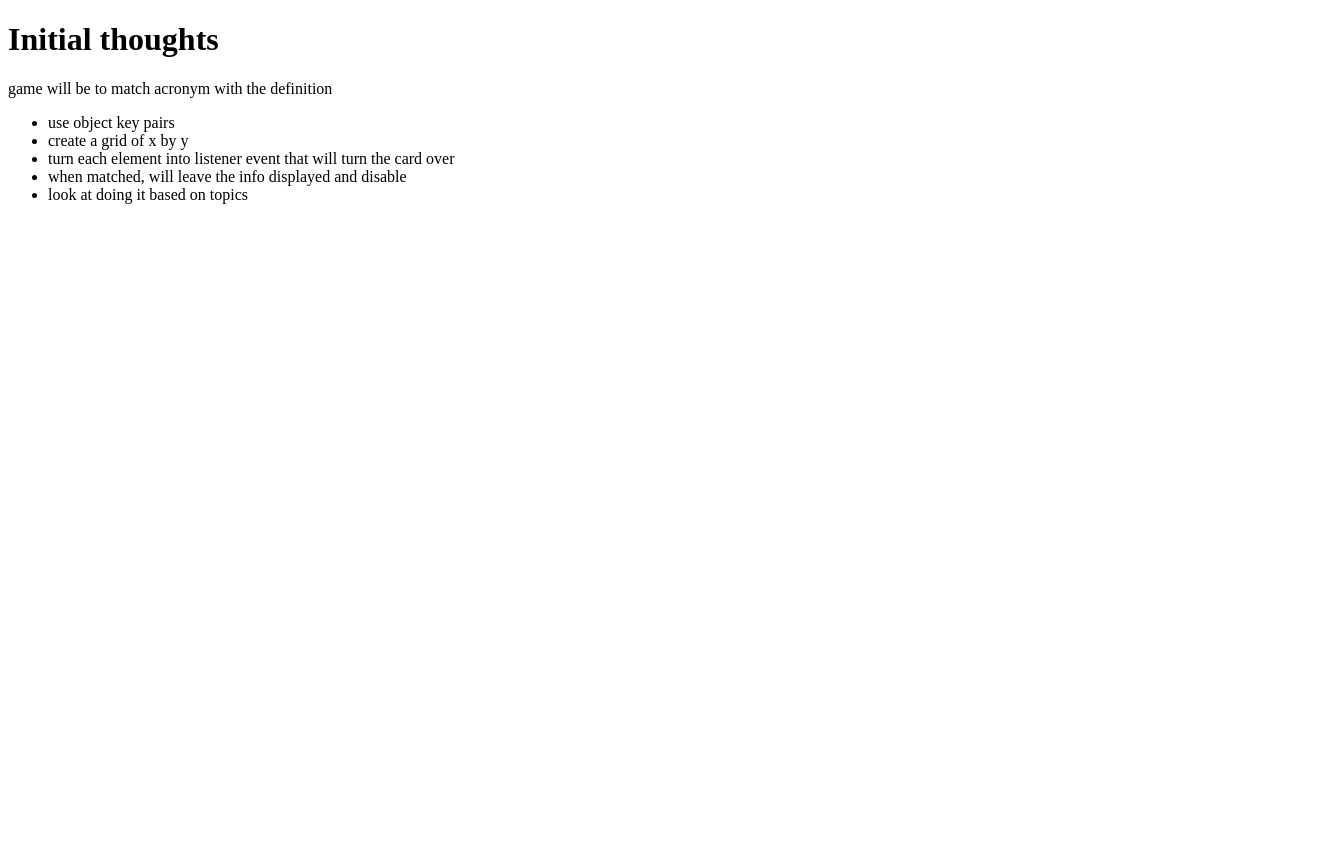
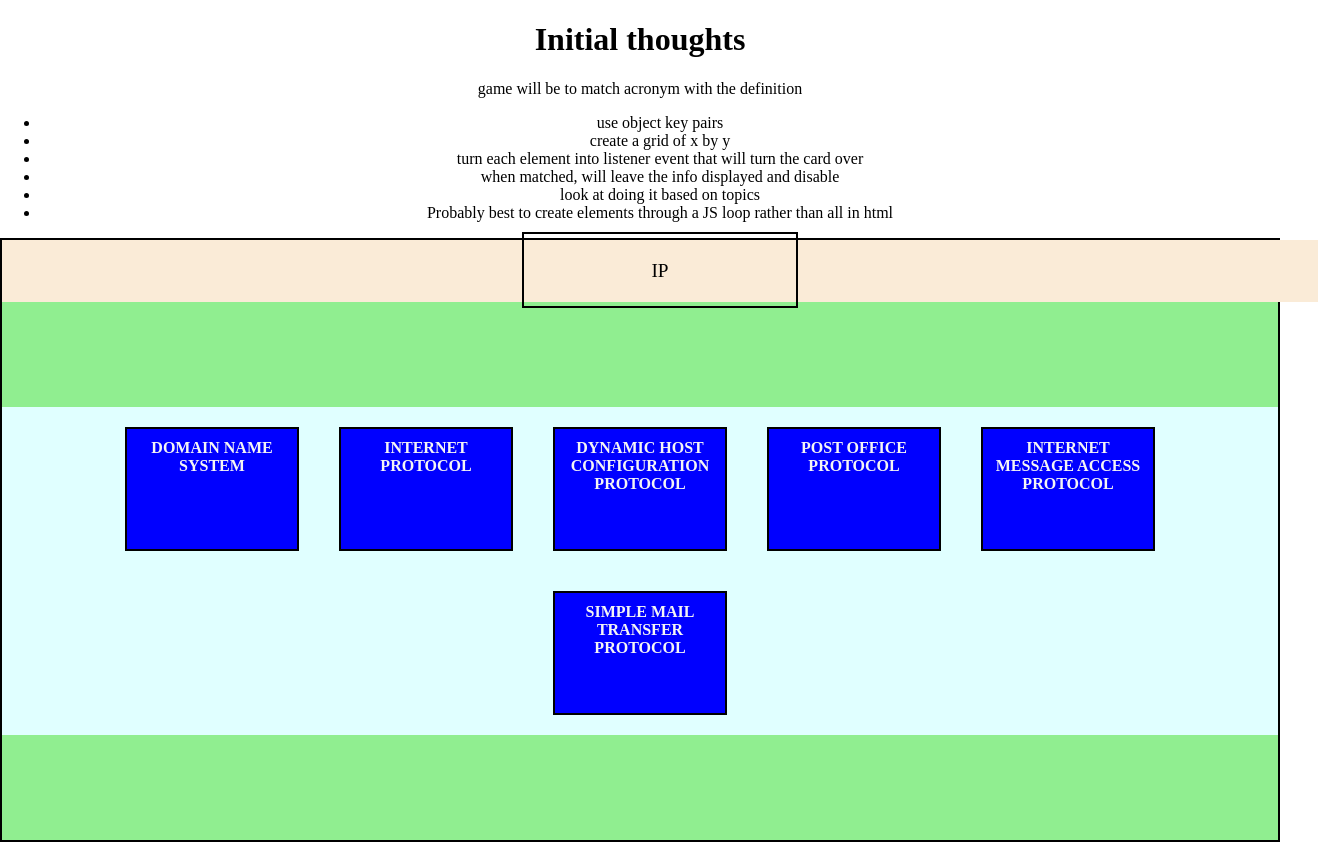
Before and after one commit to clem81/Programming_Projects, a plain HTML site: page Acronym_Match/index.html in a window 1280 px wide. Shown: the whole page, 1318 px wide, since content can reach past the window. Before the commit the page ends 800 px from the top, so only its background shows below. Drawn offline with Linux system fonts and the light colour scheme.

Commit message:
AcronymMatch removing selected items
The program will now remove the items which have been selected correctly from the available options for the next turn

```diff
--- /dev/null
+++ b/Acronym_Match/index.css
@@ -0,0 +1,63 @@
+body {
+  margin: 0;
+  text-align: center;
+}
+
+.container {
+  display: flex;
+  flex-direction: column;
+  padding: 0;
+  min-width: 600px;
+  min-height: 600px;
+  border: 2px solid black;
+  background-color: lightgreen;
+}
+
+.header {
+  height: 10%;
+  width: 100%;
+
+  background-color: antiquewhite;
+  justify-content: center;
+  padding: 20px;
+}
+
+acronym {
+  justify-content: center;
+  align-content: center;
+  border: 2px solid black;
+  color: black;
+  font-size: larger;
+
+  padding: 2% 10% 2% 10%;
+}
+
+.container-body {
+  height: 80%;
+  width: 100%;
+  background-color: lightcyan;
+  display: flex;
+  flex-direction: row;
+  flex-wrap: wrap;
+  justify-content: center;
+  align-items: center;
+  margin: auto;
+}
+
+item {
+  align-items: center;
+  justify-content: center;
+  height: 100px;
+  width: 150px;
+  border: 2px solid black;
+  margin: 20px;
+  padding: 10px;
+  color: whitesmoke;
+  background-color: blue;
+  font-weight: bold;
+}
+
+correct {
+  background-color: blue;
+  color: aqua;
+}
--- a/Acronym_Match/index.html
+++ b/Acronym_Match/index.html
@@ -5,6 +5,7 @@
     <meta http-equiv="X-UA-Compatible" content="IE=edge" />
     <meta name="viewport" content="width=device-width, initial-scale=1.0" />
     <title>Document</title>
+    <link rel="stylesheet" href="index.css" />
   </head>
   <body>
     <h1>Initial thoughts</h1>
@@ -17,6 +18,17 @@
       </li>
       <li>when matched, will leave the info displayed and disable</li>
       <li>look at doing it based on topics</li>
+      <li>
+        Probably best to create elements through a JS loop rather than all in
+        html
+      </li>
     </ul>
+
+    <div id="container" class="container">
+      <div id="header" class="header"></div>
+      <div class="container-body" id="container-body"></div>
+    </div>
+
+    <script src="index.js"></script>
   </body>
 </html>
--- /dev/null
+++ b/Acronym_Match/index.js
@@ -0,0 +1,83 @@
+const containerBody = document.getElementById("container-body");
+const header = document.getElementById("header");
+//containerBody.style.backgroundColor = "lightgreen";
+const container = document.getElementById("container");
+
+let acronyms = {
+  DNS: "DOMAIN NAME SYSTEM",
+  IP: "INTERNET PROTOCOL",
+  DHCP: "DYNAMIC HOST CONFIGURATION PROTOCOL",
+  POP: "POST OFFICE PROTOCOL",
+  IMAP: "INTERNET MESSAGE ACCESS PROTOCOL",
+  SMTP: "SIMPLE MAIL TRANSFER PROTOCOL",
+};
+
+let noOfItems = Object.keys(acronyms).length;
+let acronym = document.createElement("acronym");
+header.appendChild(acronym);
+let acronymKey = "";
+let acronymValue = "";
+let usedNumber = [];
+
+playGame();
+createBoard();
+
+function playGame() {
+  acronym.textContent = randomAcronym();
+}
+
+function createBoard() {
+  for (let i = 0; i < noOfItems; i++) {
+    let item = document.createElement("item");
+    containerBody.appendChild(item);
+    item.textContent = Object.values(acronyms)[i];
+  }
+}
+
+function newNumber() {
+  let newNum = false;
+  let number = randomValue();
+
+  while (newNum === false && usedNumber.length < noOfItems) {
+    console.log(number);
+    if (usedNumber.includes(number)) {
+      number = randomValue();
+    } else {
+      usedNumber.push(number);
+      newNum = true;
+    }
+  }
+  return number;
+}
+
+function randomValue() {
+  const value = Math.floor(Math.random() * noOfItems);
+  return value;
+}
+
+function randomAcronym() {
+  let number = newNumber();
+  acronymKey = Object.keys(acronyms)[number];
+  console.log(Object.values(acronyms)[number]);
+  acronymValue = Object.values(acronyms)[number];
+
+  return acronymKey;
+}
+
+const buttons = document.querySelectorAll("item");
+for (const button of buttons) {
+  button.addEventListener("click", function () {
+    if (button.textContent === acronymValue) {
+      button.textContent = "WELL DONE";
+      this.classList.add("correct");
+      this.style.color = "purple";
+      playGame();
+    } else {
+      button.textContent = "FAIL";
+    }
+  });
+}
+// const buttons = document.querySelectorAll("item");
+// for (const button of buttons) {
+//   button.addEventListener("click", colorize);
+// }
```
